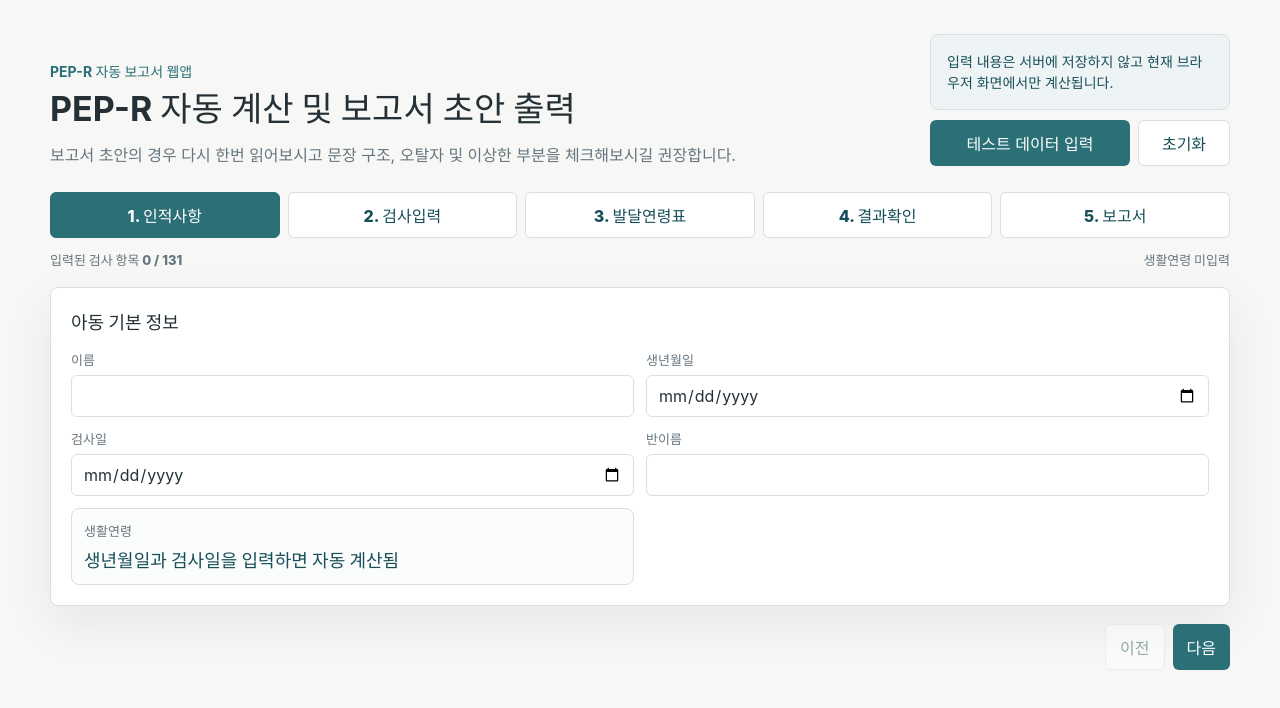
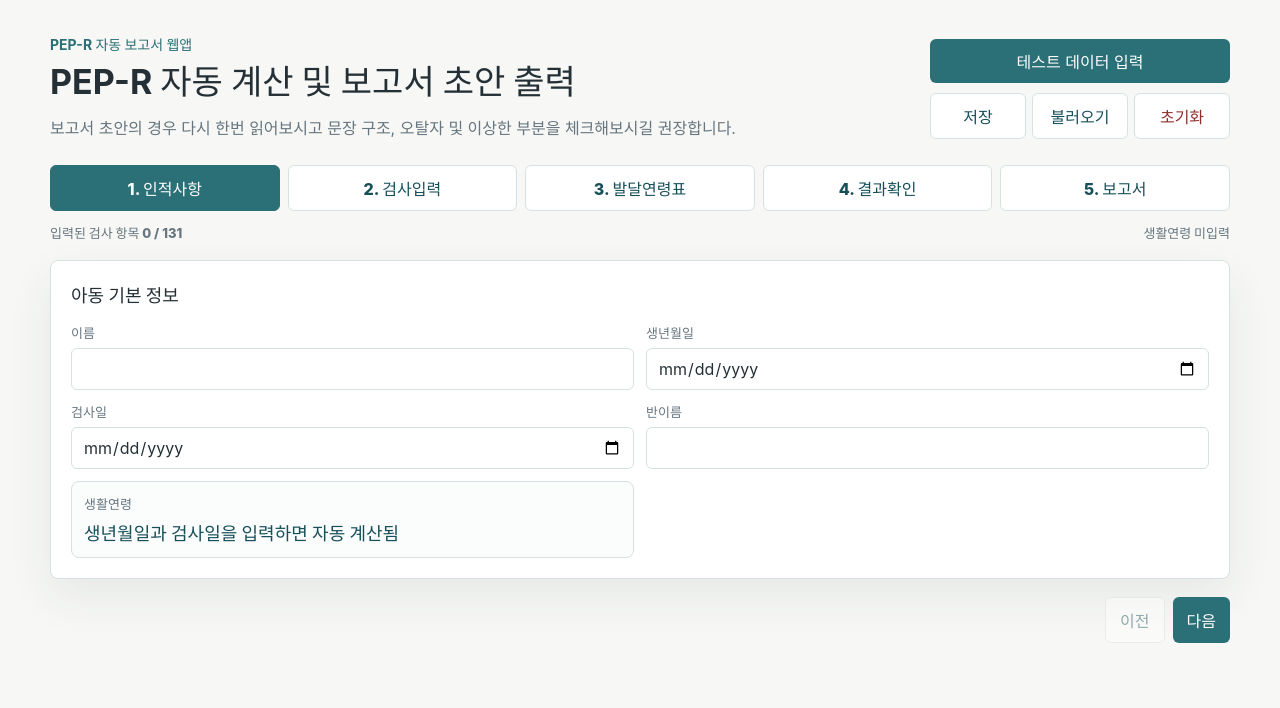
Before and after one commit to Genokoon/pep-r-report-app, a React (Vite) app: page / in a window 1280 px wide. Shown: the top 708 px of the page. Built offline with nearby package versions, Linux system fonts and the light colour scheme.

Commit message:
Add JSON save and load controls

```diff
--- a/src/App.jsx
+++ b/src/App.jsx
@@ -1,4 +1,4 @@
-import { useMemo, useState } from 'react'
+import { useMemo, useRef, useState } from 'react'
 import { ChildInfoForm } from './components/ChildInfoForm.jsx'
 import { DevelopmentAgeTable } from './components/DevelopmentAgeTable.jsx'
 import { ReportPreview } from './components/ReportPreview.jsx'
@@ -98,10 +98,12 @@ const pages = [
 ]
 
 function App() {
+  const fileInputRef = useRef(null)
   const [childInfo, setChildInfo] = useState(initialChildInfo)
   const [itemRatings, setItemRatings] = useState(initialItemRatings)
   const [itemDetails, setItemDetails] = useState(initialItemDetails)
   const [activePage, setActivePage] = useState(pages[0].id)
+  const [fileMessage, setFileMessage] = useState('')
 
   const scoreResult = useMemo(
     () => calculateScores(domains, itemRatings, assessmentItems),
@@ -155,12 +157,71 @@ function App() {
     setChildInfo(sampleChildInfo)
     setItemRatings(sampleItemRatings)
     setItemDetails(sampleItemDetails)
+    setFileMessage('')
   }
 
   function resetInputs() {
     setChildInfo(initialChildInfo)
     setItemRatings(initialItemRatings)
     setItemDetails(initialItemDetails)
+    setFileMessage('')
+  }
+
+  function saveDataFile() {
+    const data = {
+      app: 'pep-r-report-app',
+      version: 1,
+      savedAt: new Date().toISOString(),
+      childInfo,
+      itemRatings,
+      itemDetails,
+    }
+    const blob = new Blob([JSON.stringify(data, null, 2)], { type: 'application/json' })
+    const url = URL.createObjectURL(blob)
+    const link = document.createElement('a')
+
+    link.href = url
+    link.download = dataFileName(childInfo)
+    link.click()
+    URL.revokeObjectURL(url)
+    setFileMessage('입력 내용을 JSON 파일로 저장했습니다.')
+  }
+
+  function openDataFilePicker() {
+    fileInputRef.current?.click()
+  }
+
+  function loadDataFile(event) {
+    const file = event.target.files?.[0]
+
+    if (!file) {
+      return
+    }
+
+    const reader = new FileReader()
+
+    reader.onload = () => {
+      try {
+        const parsed = JSON.parse(String(reader.result || ''))
+        const loaded = normalizeSavedData(parsed)
+
+        setChildInfo(loaded.childInfo)
+        setItemRatings(loaded.itemRatings)
+        setItemDetails(loaded.itemDetails)
+        setFileMessage(`${file.name} 파일을 불러왔습니다.`)
+      } catch (error) {
+        setFileMessage(error.message || '파일을 불러오지 못했습니다.')
+      } finally {
+        event.target.value = ''
+      }
+    }
+
+    reader.onerror = () => {
+      setFileMessage('파일을 읽는 중 문제가 발생했습니다.')
+      event.target.value = ''
+    }
+
+    reader.readAsText(file)
   }
 
   const activePageIndex = pages.findIndex((page) => page.id === activePage)
@@ -183,17 +244,30 @@ function App() {
           <p>보고서 초안의 경우 다시 한번 읽어보시고 문장 구조, 오탈자 및 이상한 부분을 체크해보시길 권장합니다.</p>
         </div>
         <div className="header-side">
-          <aside className="privacy-note">
-            입력 내용은 서버에 저장하지 않고 현재 브라우저 화면에서만 계산됩니다.
-          </aside>
           <div className="header-actions">
-            <button type="button" onClick={fillSampleData}>
+            <button className="sample-button" type="button" onClick={fillSampleData}>
               테스트 데이터 입력
             </button>
-            <button className="secondary-button" type="button" onClick={resetInputs}>
-              초기화
-            </button>
+            <div className="file-actions" aria-label="입력 데이터 관리">
+              <button className="secondary-button" type="button" onClick={saveDataFile}>
+                저장
+              </button>
+              <button className="secondary-button" type="button" onClick={openDataFilePicker}>
+                불러오기
+              </button>
+              <button className="secondary-button danger-button" type="button" onClick={resetInputs}>
+                초기화
+              </button>
+            </div>
           </div>
+          <input
+            ref={fileInputRef}
+            className="visually-hidden"
+            type="file"
+            accept="application/json,.json"
+            onChange={loadDataFile}
+          />
+          {fileMessage && <p className="file-message">{fileMessage}</p>}
         </div>
       </header>
 
@@ -278,4 +352,50 @@ function App() {
   )
 }
 
+function dataFileName(childInfo) {
+  const childName = sanitizeFileName(childInfo.name) || 'PEP-R'
+  const year = childInfo.testDate?.slice(0, 4) || new Date().getFullYear()
+
+  return `${childName}-${year}.json`
+}
+
+function sanitizeFileName(value) {
+  return value.trim().replace(/[\\/:*?"<>|]/g, '').replace(/\s+/g, ' ')
+}
+
+function normalizeSavedData(data) {
+  if (!data || typeof data !== 'object') {
+    throw new Error('올바른 저장 파일이 아닙니다.')
+  }
+
+  const childInfo = {
+    ...initialChildInfo,
+    ...(isPlainObject(data.childInfo) ? data.childInfo : {}),
+  }
+  const itemRatings = {
+    ...initialItemRatings,
+  }
+  const itemDetails = isPlainObject(data.itemDetails) ? data.itemDetails : {}
+
+  if (!isPlainObject(data.itemRatings)) {
+    throw new Error('검사 결과 정보가 없는 파일입니다.')
+  }
+
+  assessmentItems.forEach((item) => {
+    const rating = data.itemRatings[item.id]
+
+    itemRatings[item.id] = ['pass', 'emerging', 'fail'].includes(rating) ? rating : ''
+  })
+
+  return {
+    childInfo,
+    itemRatings,
+    itemDetails,
+  }
+}
+
+function isPlainObject(value) {
+  return Boolean(value) && typeof value === 'object' && !Array.isArray(value)
+}
+
 export default App
--- a/src/index.css
+++ b/src/index.css
@@ -103,16 +103,6 @@ h2 {
   max-width: 720px;
 }
 
-.privacy-note {
-  background: var(--surface-muted);
-  border: 1px solid var(--border);
-  border-radius: 8px;
-  color: var(--accent-strong);
-  font-size: 14px;
-  line-height: 1.5;
-  padding: 16px;
-}
-
 .header-side {
   display: grid;
   gap: 10px;
@@ -120,8 +110,44 @@ h2 {
 
 .header-actions {
   display: grid;
-  grid-template-columns: 1fr 92px;
-  gap: 8px;
+  gap: 10px;
+}
+
+.sample-button {
+  width: 100%;
+}
+
+.file-actions {
+  display: grid;
+  grid-template-columns: repeat(3, minmax(0, 1fr));
+  gap: 6px;
+}
+
+.file-actions button {
+  padding-inline: 8px;
+}
+
+.danger-button {
+  color: #8f2f2a;
+}
+
+.file-message {
+  color: var(--muted);
+  font-size: 13px;
+  font-weight: 800;
+  text-align: right;
+}
+
+.visually-hidden {
+  position: absolute;
+  width: 1px;
+  height: 1px;
+  padding: 0;
+  margin: -1px;
+  overflow: hidden;
+  clip: rect(0, 0, 0, 0);
+  white-space: nowrap;
+  border: 0;
 }
 
 .page-tabs {
@@ -940,6 +966,10 @@ input:focus {
     grid-template-columns: 1fr;
   }
 
+  .file-actions {
+    grid-template-columns: repeat(3, minmax(0, 1fr));
+  }
+
   .form-grid,
   .domain-score-grid {
     grid-template-columns: 1fr;
@@ -1000,7 +1030,6 @@ input:focus {
     padding: 0;
   }
 
-  .privacy-note,
   .page-tabs,
   .page-status,
   .page-actions,
```
Also changed, not shown: 1 other file (tests, documents, lock files or other folders).
